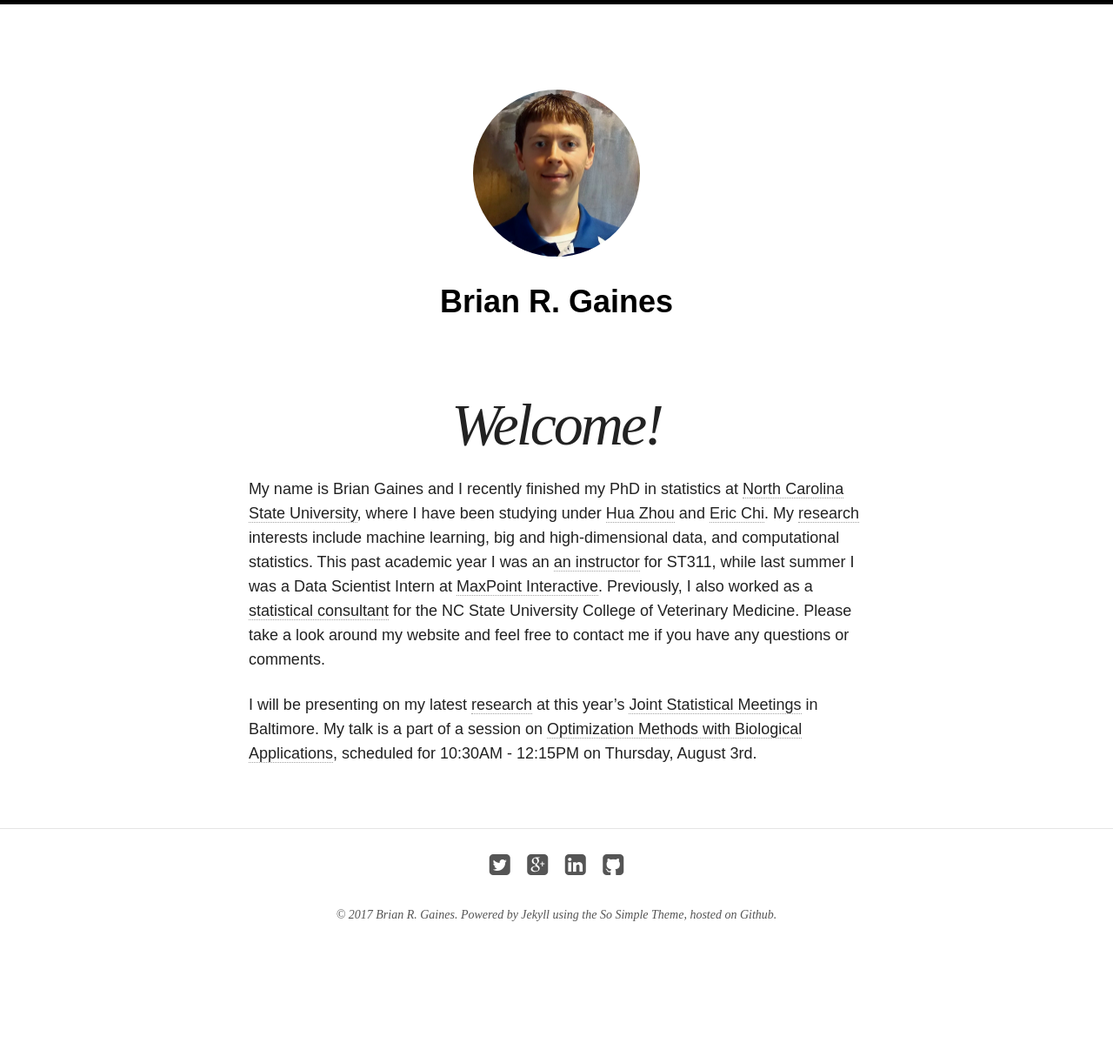
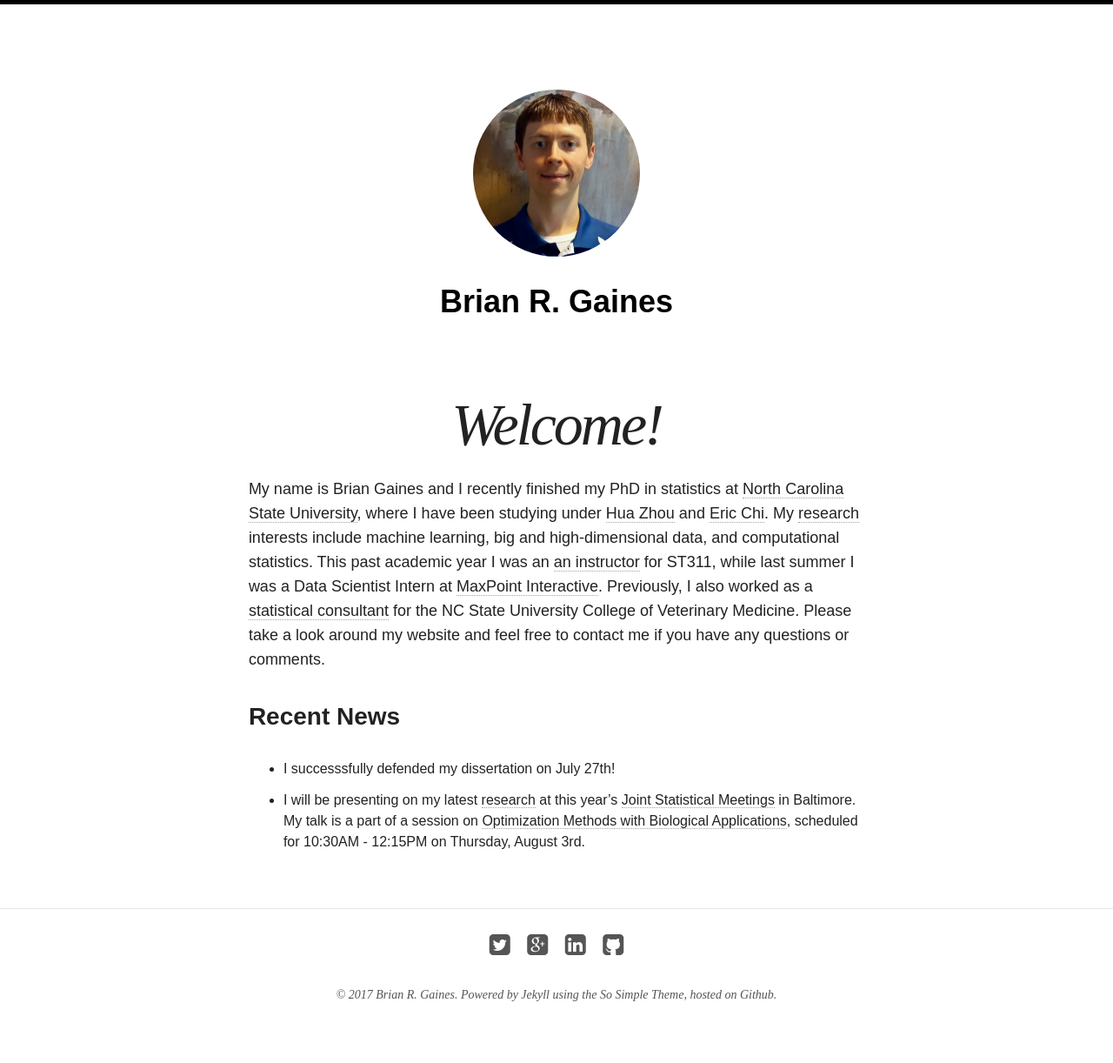
Before and after one commit to brgaines/brgaines.github.io, a Jekyll site: the page built from index.md, in a window 1280 px wide. Shown: the whole page at 87% size. Built offline with Jekyll 4.4.1, drawn with Linux system fonts in a browser that asks for light colours; nearby versions of some CDN libraries; before the commit the page ends 1130 px from its top, so only the background shows below that.

```diff
--- a/index.md
+++ b/index.md
@@ -7,4 +7,6 @@ modified: 2016-09-19
 
 My name is Brian Gaines and I recently finished my PhD in statistics at [North Carolina State University](http://www.ncsu.edu), where I have been studying under [Hua Zhou](http://hua-zhou.github.io/) and [Eric Chi](www.ericchi.com).  My [research](http://brgaines.github.io/research/) interests include machine learning, big and high-dimensional data, and computational statistics.  This past academic year I was an [an instructor](http://brgaines.github.io/teaching/) for ST311, while last summer I was a Data Scientist Intern at [MaxPoint Interactive](http://maxpoint.com/us).  Previously, I also worked as a [statistical consultant](http://brgaines.github.io/consulting/) for the NC State University College of Veterinary Medicine.  Please take a look around my website and feel free to contact me if you have any questions or comments.
 
-I will be presenting on my latest [research](http://brgaines.github.io/research/) at this year's [Joint Statistical Meetings](https://ww2.amstat.org/meetings/jsm/2017/) in Baltimore.  My talk is a part of a session on [Optimization Methods with Biological Applications](https://ww2.amstat.org/meetings/jsm/2017/onlineprogram/ActivityDetails.cfm?SessionID=214213), scheduled for 10:30AM - 12:15PM on Thursday, August 3rd.
+### Recent News
+- I successsfully defended my dissertation on July 27th!
+- I will be presenting on my latest [research](http://brgaines.github.io/research/) at this year's [Joint Statistical Meetings](https://ww2.amstat.org/meetings/jsm/2017/) in Baltimore.  My talk is a part of a session on [Optimization Methods with Biological Applications](https://ww2.amstat.org/meetings/jsm/2017/onlineprogram/ActivityDetails.cfm?SessionID=214213), scheduled for 10:30AM - 12:15PM on Thursday, August 3rd.
```
